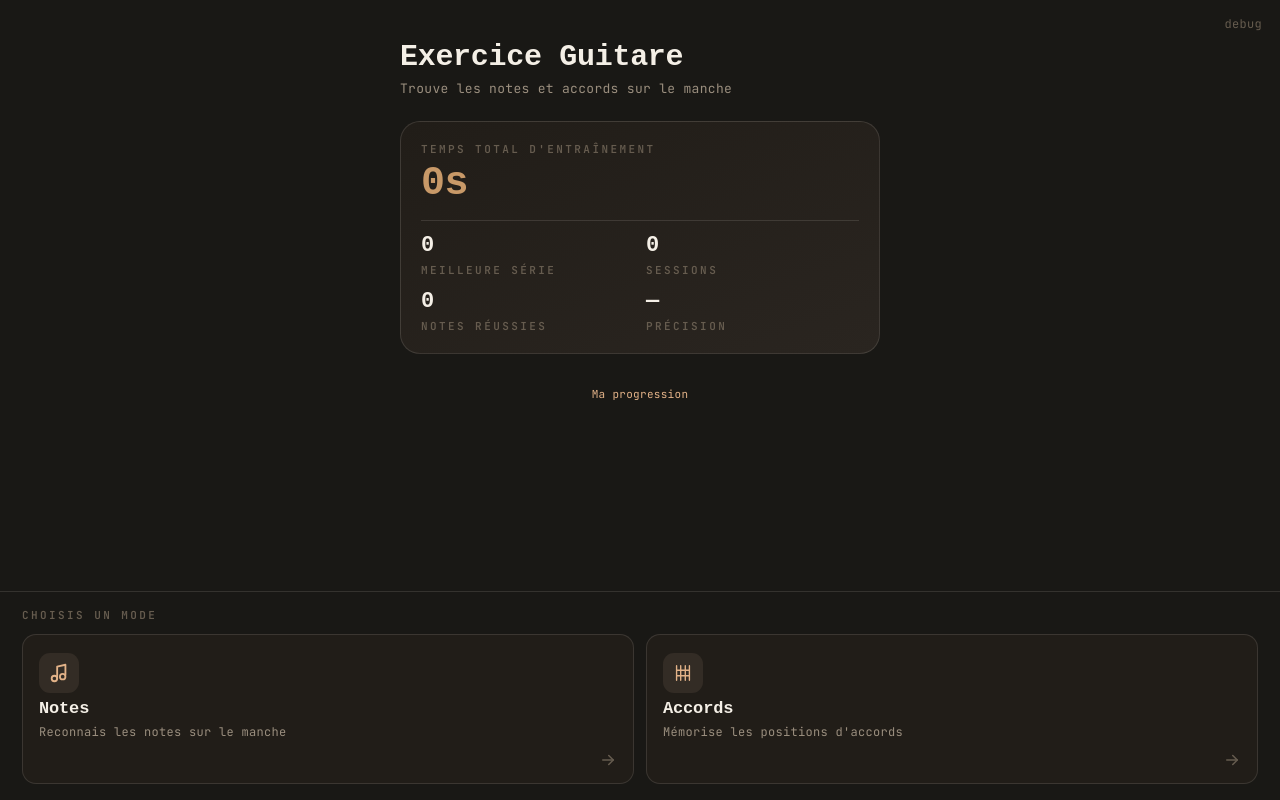
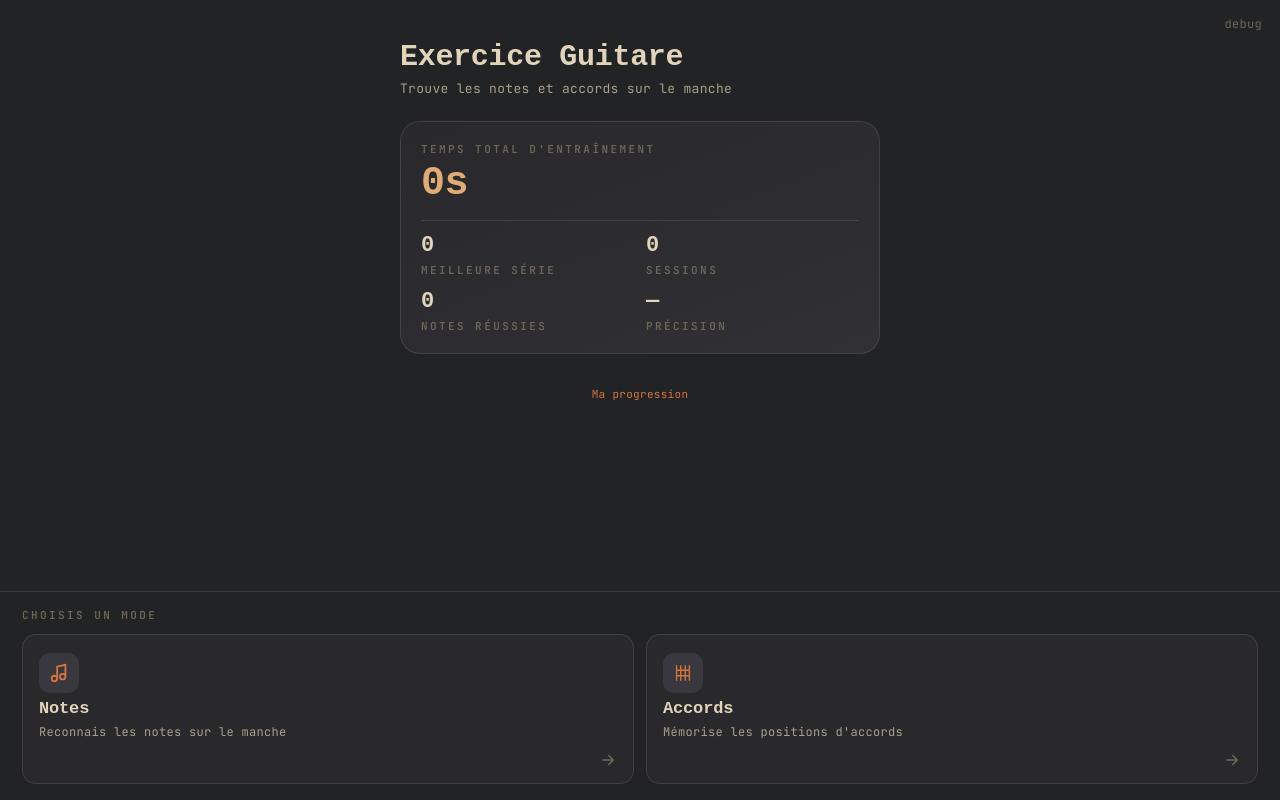
Before and after one commit to bendman/guitar-practice, a React (Vite) app: page / in a window 1280 px wide. Built offline with nearby package versions, Linux system fonts and the light colour scheme; a web font is replaced by a local one.

Commit message:
style update to blue/orange accents

```diff
--- a/src/components/ConfigView.jsx
+++ b/src/components/ConfigView.jsx
@@ -172,7 +172,7 @@ function ChordsBuilder({ enabled, setEnabled, chordPreset, chordProgression, onP
                     onClick={() => toggleCell(r.id, q.id)}
                     aria-label={`${r.label} ${q.label}`}
                   >
-                    <ProgressDot level={level} size={10} dim={!on} />
+                    <ProgressDot level={level} size={12} dim={!on} />
                   </button>
                 );
               })}
--- a/src/components/ProgressDot.jsx
+++ b/src/components/ProgressDot.jsx
@@ -12,7 +12,7 @@ const FILLS_DIM = [
   'var(--text-faint)',
 ];
 
-export default function ProgressDot({ level = 0, size = 10, dim = false }) {
+export default function ProgressDot({ level = 0, size = 12, dim = false }) {
   const fills = dim ? FILLS_DIM : FILLS;
   const ring = dim
     ? 'inset 0 0 0 1.5px var(--text-faint)'
--- a/src/index.css
+++ b/src/index.css
@@ -2,23 +2,23 @@
   --mono: 'JetBrains Mono', 'Fira Code', 'SF Mono', monospace;
   --display: 'Martian Mono', monospace;
 
-  --bg: #191815;
-  --surface: #211d18;
-  --surface-2: #2a2520;
-  --surface-3: #332c25;
+  --bg: #222325;
+  --surface: #29292c;
+  --surface-2: #303035;
+  --surface-3: #38383e;
 
-  --text: #f4efe6;
-  --text-dim: #9a8e7e;
-  --text-faint: #665c4f;
-  --line: rgba(243,237,226,0.12);
+  --text: #e1d4bb;
+  --text-dim: #a89f8e;
+  --text-faint: #6e6758;
+  --line: rgba(225,212,187,0.12);
 
-  --accent: #e2b288;
-  --accent-soft: #c89968;
-  --accent-deep: #8a6038;
-  --accent-ink: #2a1c10;
+  --accent: #d4753f;
+  --accent-soft: #dfad74;
+  --accent-deep: #a05530;
+  --accent-ink: #1a1510;
 
-  --success: #ead24a;
-  --error: #df7a64;
+  --success: #c0ccb1;
+  --error: #d4753f;
 
   --r-sm: 10px;
   --r-md: 14px;
```
